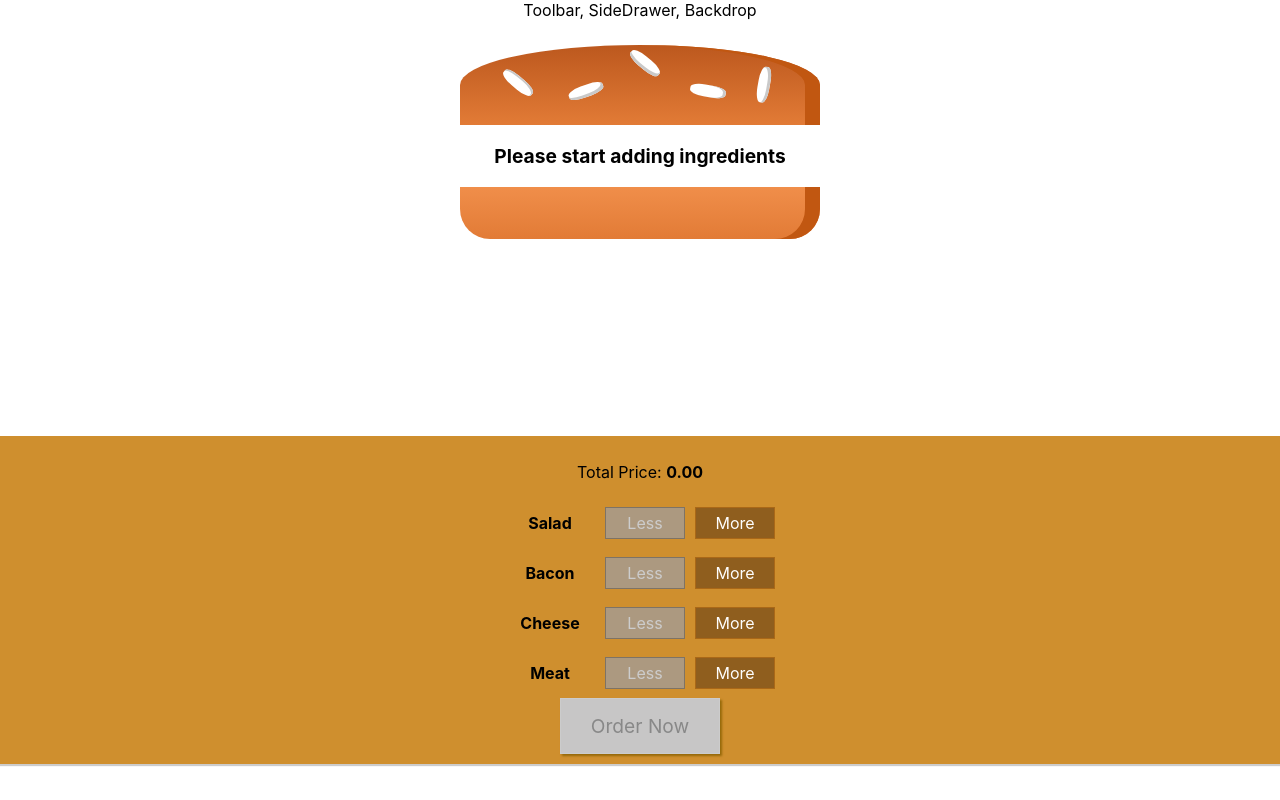
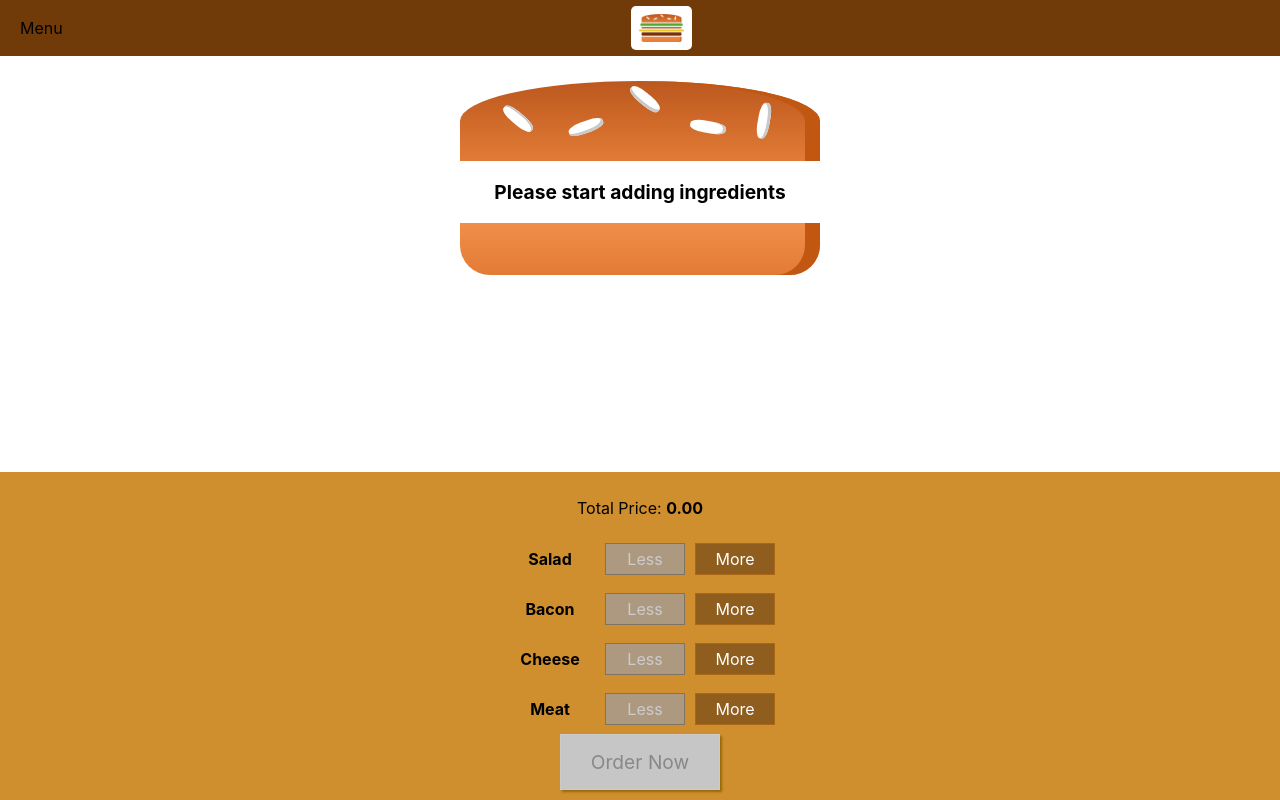
Before and after one commit to prabhatthapa/burger-app, a React (Create React App) app: page / in a window 1280 px wide. Built offline with nearby package versions, Linux system fonts and the light colour scheme.

Commit message:
Add toolbar and burger logo

```diff
--- a/src/Components/Layouts/Layout.css
+++ b/src/Components/Layouts/Layout.css
@@ -1,3 +1,3 @@
 .content {
-  margin-top: 16px;
+  margin-top: 72px;
 }
--- a/src/Components/Layouts/Layout.js
+++ b/src/Components/Layouts/Layout.js
@@ -1,13 +1,15 @@
 import React from "react";
 
 import Aux from "../../hoc/Aux";
+import Toolbar from "../Navigation/Toolbar/Toolbar";
+
 import "./Layout.css";
 
 const layout = (props) => (
-  <aux>
-    <div>Toolbar, SideDrawer, Backdrop</div>
+  <Aux>
+    <Toolbar />
     <main className="content">{props.children}</main>
-  </aux>
+  </Aux>
 );
 
 export default layout;
--- /dev/null
+++ b/src/Components/Logo/Logo.css
@@ -0,0 +1,11 @@
+.Logo {
+  background-color: white;
+  padding: 8px;
+  height: 80%;
+  box-sizing: border-box;
+  border-radius: 5px;
+}
+
+.Logo img {
+  height: 100%;
+}
--- /dev/null
+++ b/src/Components/Logo/Logo.js
@@ -0,0 +1,13 @@
+import React from "react";
+
+import burgerLogo from "../../Assets/images/burger-logo.png";
+
+import "./Logo.css";
+
+const logo = (props) => (
+  <div className="Logo">
+    <img src={burgerLogo} alt="City Burger" />
+  </div>
+);
+
+export default logo;
--- /dev/null
+++ b/src/Components/Navigation/Toolbar/Toolbar.css
@@ -0,0 +1,18 @@
+.Toolbar {
+  height: 56px;
+  width: 100%;
+  position: fixed;
+  top: 0;
+  left: 0;
+  background-color: #703b09;
+  display: flex;
+  justify-content: space-between;
+  align-items: center;
+  padding: 0 20px;
+  box-sizing: border-box;
+  z-index: 90;
+}
+
+.Toolbar nav {
+  height: 100%;
+}
--- /dev/null
+++ b/src/Components/Navigation/Toolbar/Toolbar.js
@@ -0,0 +1,14 @@
+import React from "react";
+import Logo from "../../Logo/Logo";
+
+import "./Toolbar.css";
+
+const toolbar = (props) => (
+  <header className="Toolbar">
+    <div>Menu</div>
+    <Logo />
+    <nav></nav>
+  </header>
+);
+
+export default toolbar;
```
Also changed, not shown: src/Assets/images/burger-logo.png (added).
